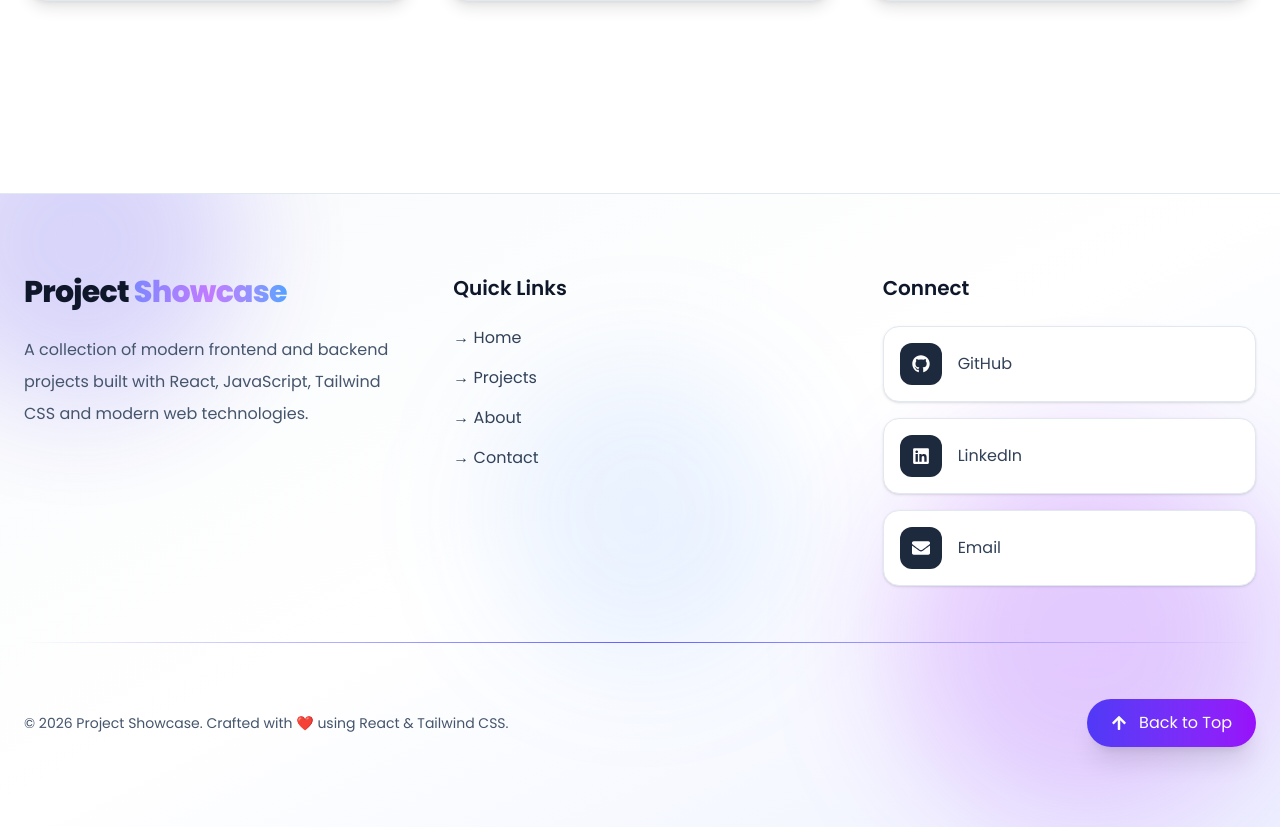
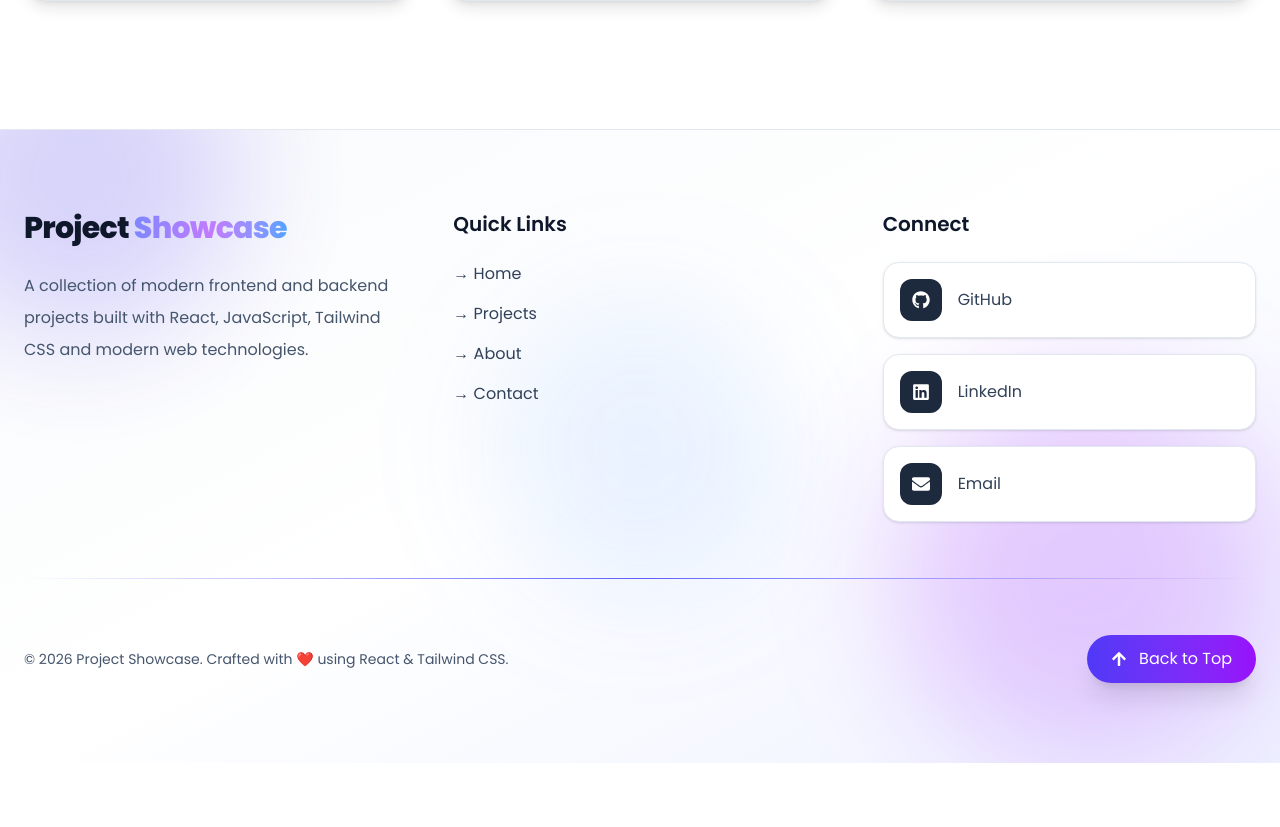
Before and after one commit to amit0526/project-showcase, a React (Vite) app: page / in a window 1280 px wide. Shown: the part 1888-2715 px from the top of the page. After the commit the page ends 2651 px from the top, so only its background shows below. Built offline with nearby package versions, Linux system fonts and the light colour scheme.

Commit message:
Working on footer in contact section

```diff
--- a/src/components/Footer.jsx
+++ b/src/components/Footer.jsx
@@ -27,7 +27,7 @@ export default function Footer() {
 
   return (
     <footer
-      className={`relative mt-16 overflow-hidden border-t transition-all duration-300 ${
+      className={`relative mt-0 overflow-hidden border-t transition-all duration-300 ${
         theme === "dark"
           ? "border-white/10 bg-linear-to-br from-slate-950 via-slate-900 to-indigo-950 text-slate-300"
           : "border-slate-200 bg-linear-to-br from-slate-50 via-white to-indigo-50 text-slate-700"
--- a/src/components/contact/ResponseBanner.jsx
+++ b/src/components/contact/ResponseBanner.jsx
@@ -8,7 +8,7 @@ export default function ResponseBanner() {
 
   return (
     <section
-      className={`pb-16 md:pb-24 ${
+      className={`py-12 md:py-20 ${
         theme === "dark" ? "bg-slate-950" : "bg-white"
       }`}
     >
--- a/src/pages/Contact.jsx
+++ b/src/pages/Contact.jsx
@@ -1,10 +1,8 @@
 import { useTheme } from "../components/context/ThemeContext";
-
 import ContactHero from "../components/contact/ContactHero";
 import ContactInfo from "../components/contact/ContactInfo";
 import ContactForm from "../components/contact/ContactForm";
 import ResponseBanner from "../components/contact/ResponseBanner";
-
 import Footer from "../components/Footer";
 
 export default function Contact() {
```
